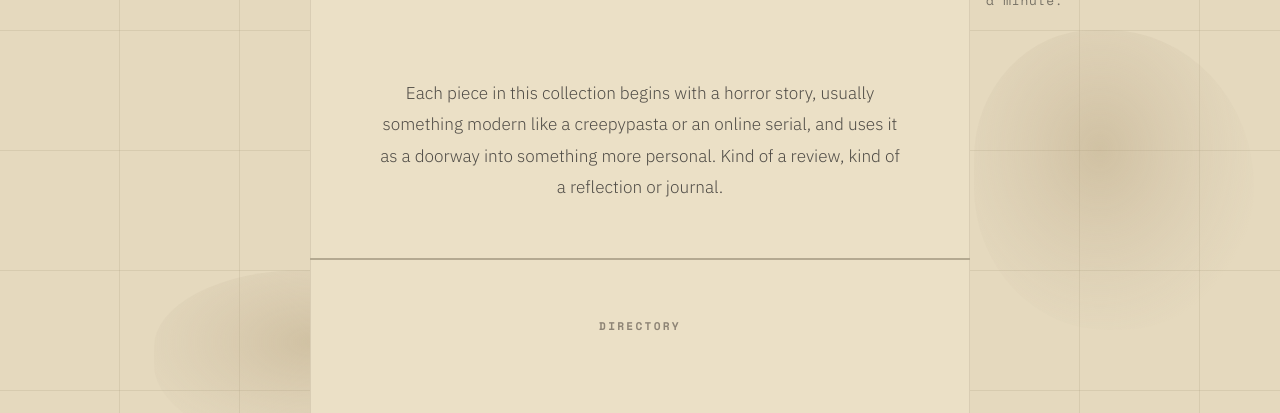
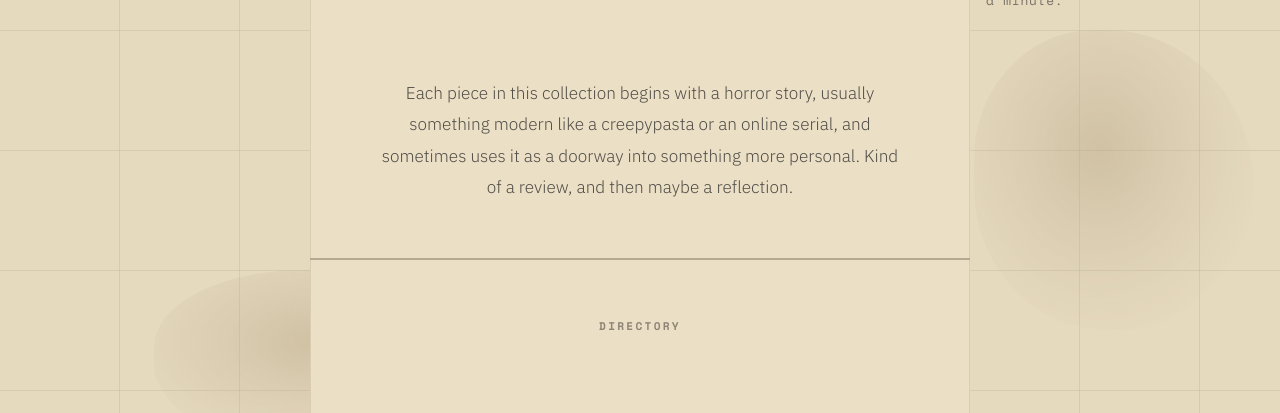
Before and after one commit to azhang03/creeping-thoughts, a plain HTML site: page index.html in a window 1280 px wide. Shown: the part 330-743 px from the top of the page. Drawn offline with nearby package versions, Linux system fonts and the light colour scheme.

Commit message:
Update index.html

```diff
--- a/index.html
+++ b/index.html
@@ -24,8 +24,7 @@
       <p>
         Each piece in this collection begins with a horror story, usually something modern
         like a creepypasta or an online serial, and
-        uses it as a doorway into something more personal. Kind of a review, kind of a reflection
-        or journal.
+        sometimes uses it as a doorway into something more personal. Kind of a review, and then maybe a reflection.
       </p>
     </section>
 
```
